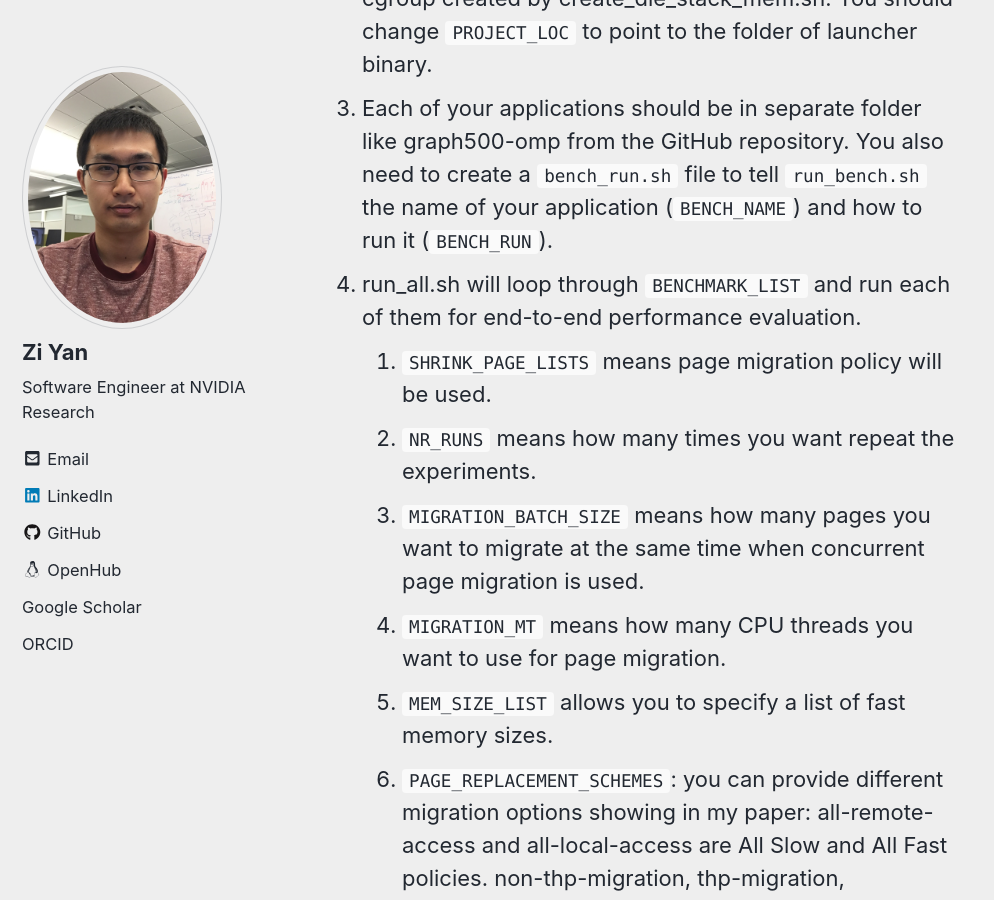
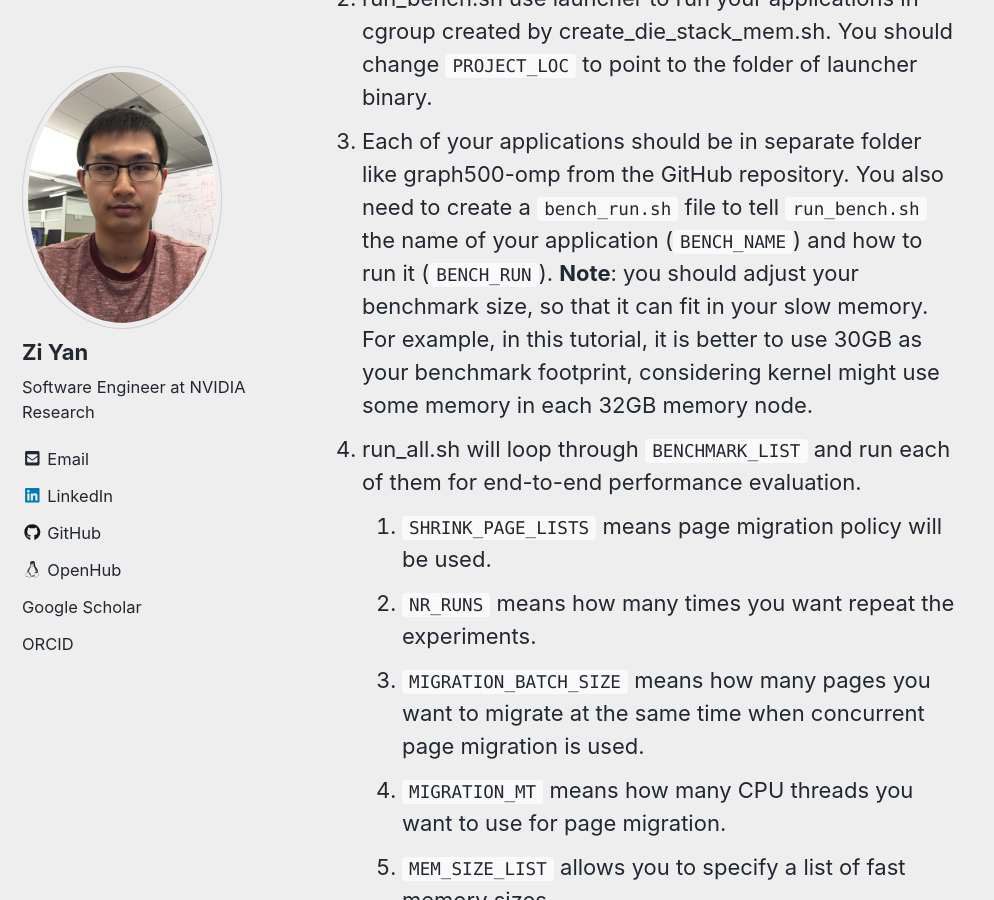
Before and after one commit to x-y-z/x-y-z.github.io, a Jekyll site: the page built from _blog/2019-01-27-nimble-page-management.md, in a window 1280 px wide and 900 px high, scrolled down 5907 px. Shown: the whole window, without its empty margins (0-994 px from the left). Built offline with Jekyll 4.4.1, drawn with Linux system fonts in a browser that asks for light colours; cached includes are drawn as plain includes; comment, search, counter and statistics services are not loaded; a style sheet for code colours, icons or effects is not loaded; some of the changed text lies outside the part shown.

Commit message:
clarify some information.
Signed-off-by: Zi Yan <zi.yan@normal.zone>

````diff
--- a/_blog/2019-01-27-nimble-page-management.md
+++ b/_blog/2019-01-27-nimble-page-management.md
@@ -34,7 +34,7 @@ node   0   1
   1:  20  10
 ```
 
-My machine has two NUMA nodes (0-1), each has 32GB memory.
+This machine has two NUMA nodes (0-1), each has 32GB memory (**Note**: it is not necessarily the same machine as the one described in the paper).
 
 1. Clone microbenchmarks from GitHub repository [here](https://github.com/ysarch-lab/nimble_page_management_userspace).
 
@@ -100,7 +100,7 @@ In **end_to_end_launcher** folder, run `make` to create launcher binary from *la
 
 1. create_die_stack_mem.sh can help you create a cgroup limiting your fast memory size.
 2. run_bench.sh use launcher to run your applications in cgroup created by create_die_stack_mem.sh. You should change `PROJECT_LOC` to point to the folder of launcher binary.
-3. Each of your applications should be in separate folder like graph500-omp from the GitHub repository. You also need to create a `bench_run.sh` file to tell `run_bench.sh` the name of your application (`BENCH_NAME`) and how to run it (`BENCH_RUN`).
+3. Each of your applications should be in separate folder like graph500-omp from the GitHub repository. You also need to create a `bench_run.sh` file to tell `run_bench.sh` the name of your application (`BENCH_NAME`) and how to run it (`BENCH_RUN`). **Note**: you should adjust your benchmark size, so that it can fit in your slow memory. For example, in this tutorial, it is better to use 30GB as your benchmark footprint, considering kernel might use some memory in each 32GB memory node.
 4. run_all.sh will loop through `BENCHMARK_LIST` and run each of them for end-to-end performance evaluation.
    1. `SHRINK_PAGE_LISTS` means page migration policy will be used.
    2. `NR_RUNS` means how many times you want repeat the experiments.
````
